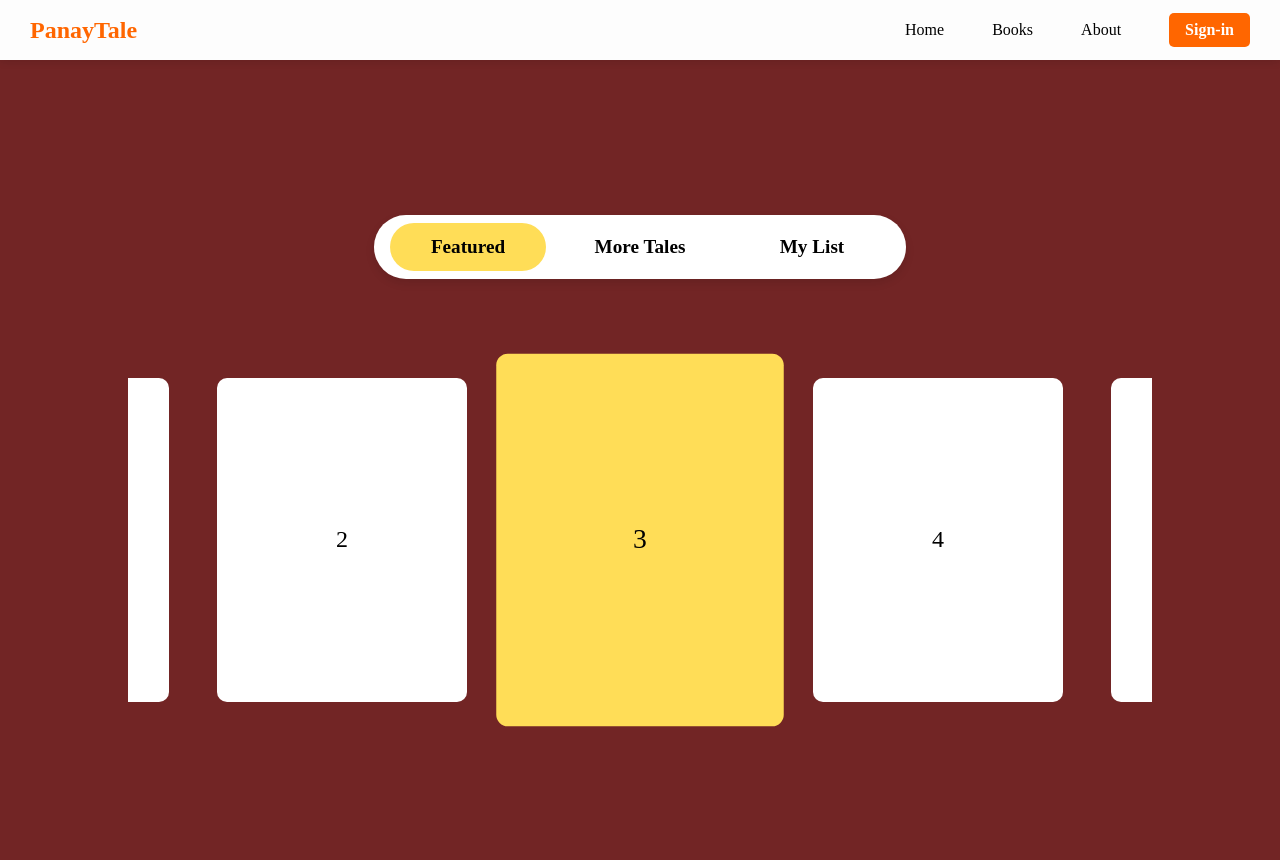
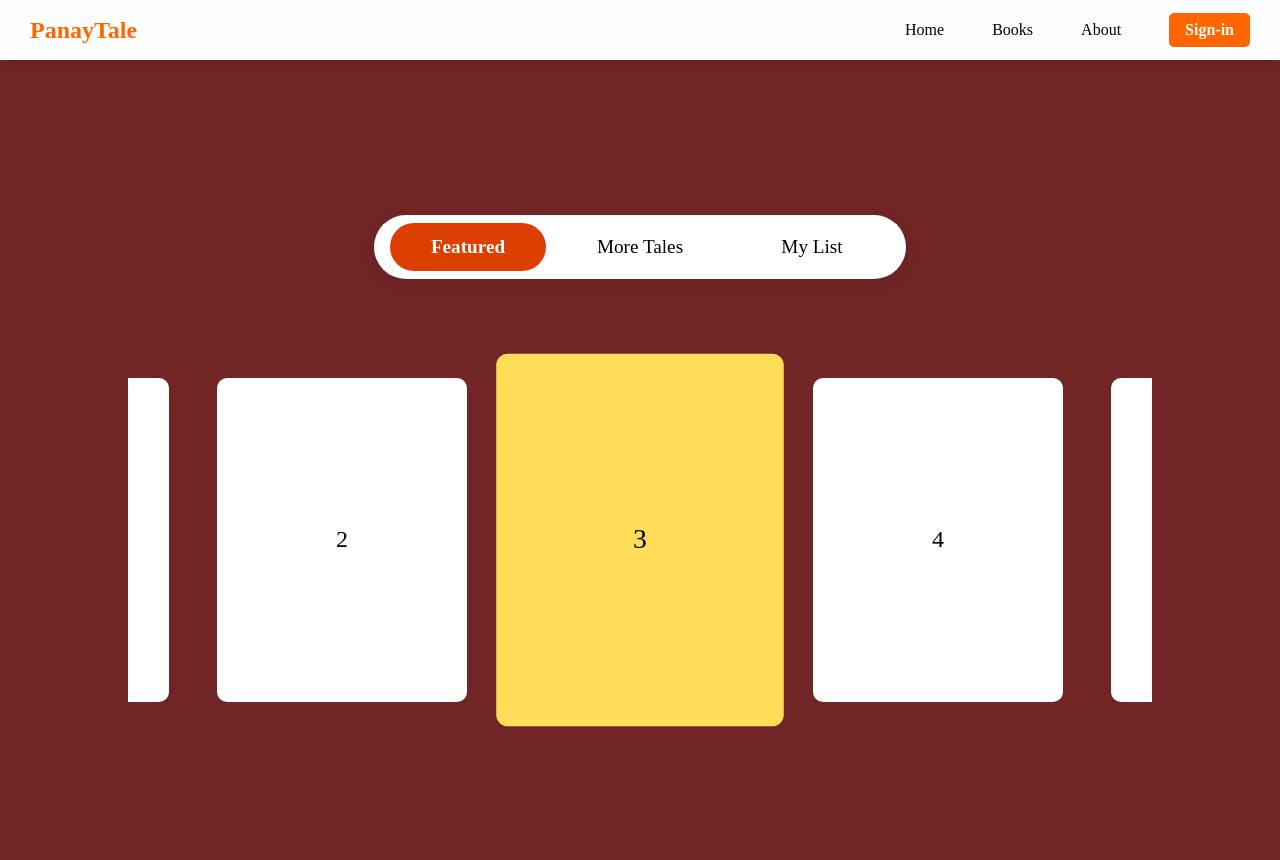
Before and after one commit to christianjayvillanueva-1654/ITC-PROJECT, a PHP site: page /Books.php in a window 1280 px wide. Run offline with PHP 8.4, Linux system fonts and the light colour scheme.

Commit message:
i published muna this branch - cjj

```diff
--- a/Books.php
+++ b/Books.php
@@ -13,6 +13,7 @@
   <link rel="stylesheet" href="css/Books.css">
   <link rel="stylesheet" href="css/navbar.css">
   <link rel="stylesheet" href="css/BooksPage2.css">
+  <link rel="stylesheet" href="css/Books-navbar.css">
 </head>
 <body>
   <!-- Main Navbar -->
@@ -34,12 +35,14 @@
       </div>
 
       <!-- Secondary Navbar -->
+       <?php $currentPage = basename($_SERVER['PHP_SELF']); ?>
+
       <div class="navbar2">
-        <ul>
-          <li class="active">Featured</li>
-          <li>More Tales</li>
-          <li>My List</li>
-        </ul>
+        <div class="nav2-links">
+           <a href="Books.php" class="<?php if($currentPage=='Books.php'){echo 'active';} ?>">Featured</a>
+            <a href="MoreTales.php" class="<?php if($currentPage=='MoreTales.php'){echo 'active';} ?>">More Tales</a>
+             <a href="MyList.php" class="<?php if($currentPage=='MyList.php'){echo 'active';} ?>">My List</a>
+        </div>
       </div>
 
 
--- /dev/null
+++ b/css/Books-navbar.css
@@ -0,0 +1,21 @@
+.nav2-links a {
+  text-decoration: none;
+  color: inherit;
+  font-weight: normal;
+  transition: color 0.2s ease;
+}
+
+/* Hover effect */
+.nav2-links a:hover {
+  color: #ff946a;
+}
+
+/* Active page link */
+.nav2-links a.active {
+  font-weight: bold;
+  color: #ffffff;
+  pointer-events: none;   /* disables clicking on current page */
+  background-color: #dd3f00;
+  border-radius: 2rem;
+  cursor: default;
+}
--- a/css/Books.css
+++ b/css/Books.css
@@ -37,7 +37,7 @@ body {
   margin-top: 10vh;
 }
 
-.navbar2 ul {
+.nav2-links {
   display: flex;
   justify-content: space-between; /* spread items evenly across full width */
   align-items: center;            /* vertical centering */
@@ -48,7 +48,7 @@ body {
   gap: 1rem;
 }
 
-.navbar2 li {
+.nav2-links a {
   flex: 1;                        /* each item takes equal width */
   text-align: center;             /* center text inside each slot */
   font-size: 1.2rem;
@@ -57,18 +57,6 @@ body {
   padding: 0.8rem;              /* vertical padding only */
   border-radius: 20px;
   transition: background-color 0.3s ease, color 0.3s ease;
-}
-/* Hover effect */
-.navbar2 li:hover {
-  background-color: rgba(0,0,0,0.05);
-}
-
-/* Active state */
-.navbar2 li.active {
-  background-color: #ffdd57;
-  color: #000;
-  border-radius: 2rem;
-  transition: all 0.3s ease; /* smooth highlight change */
 }
 
 /* ===========================
--- a/js/Book-navbar.js
+++ /dev/null
@@ -1,13 +0,0 @@
-// js/navbar2.js
-document.addEventListener("DOMContentLoaded", () => {
-  const navItems = document.querySelectorAll(".navbar2 li");
-
-  navItems.forEach(item => {
-    item.addEventListener("click", () => {
-      // remove active from all
-      navItems.forEach(i => i.classList.remove("active"));
-      // add active to the clicked one
-      item.classList.add("active");
-    });
-  });
-});
```
